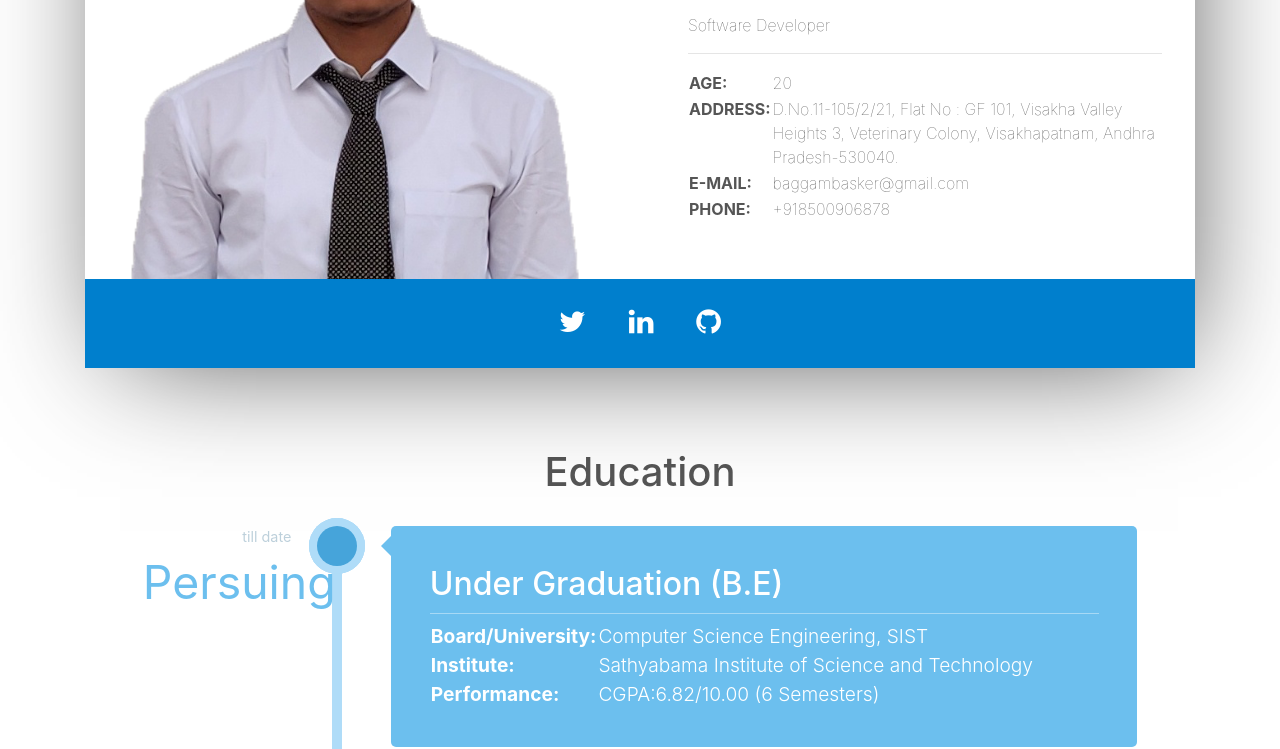
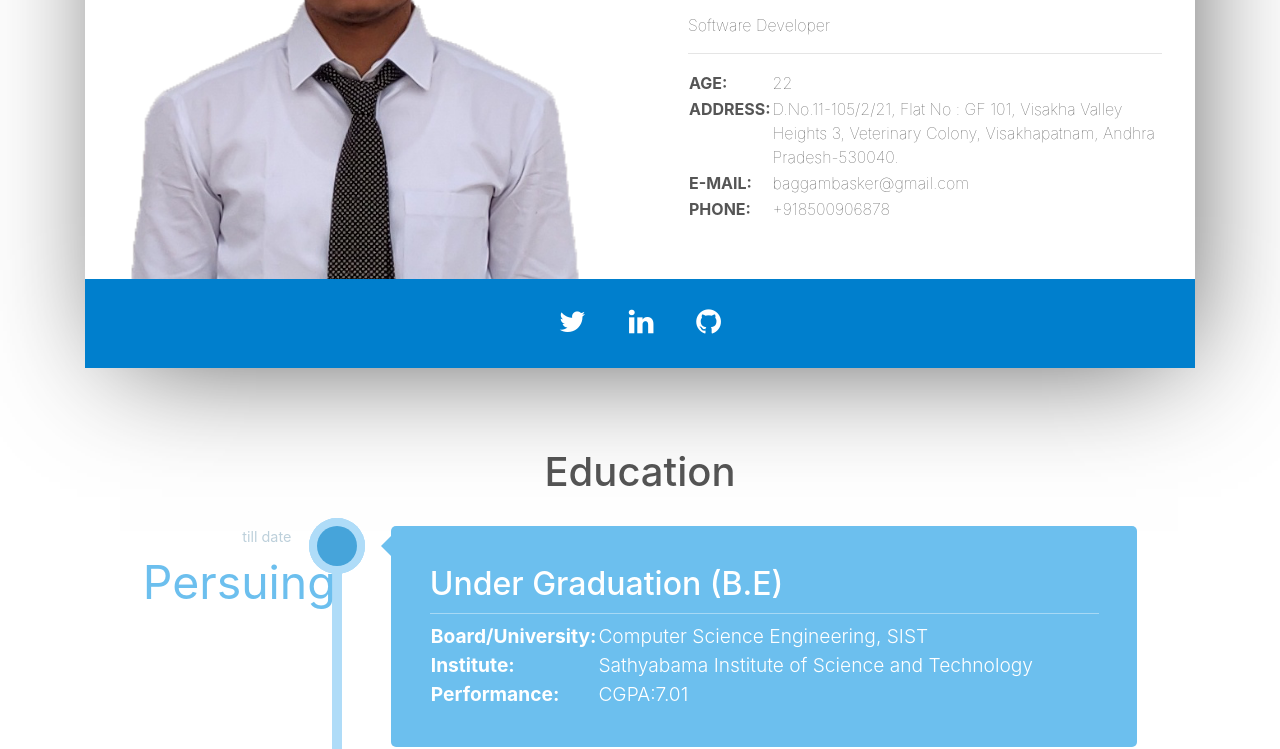
Before and after one commit to Bhaskara-patnaik/Bhaskara-patnaik.github.io, a plain HTML site: page index.html in a window 1280 px wide. Shown: the part 321-1070 px from the top of the page. Drawn offline with nearby package versions, Linux system fonts and the light colour scheme; files whose address does not match are found by name.

Commit message:
Update index.html

```diff
--- a/index.html
+++ b/index.html
@@ -58,7 +58,7 @@ Author : Baggam Bhaskara Sai Kumar Patnaik
               <table>
                 <tr>
                   <th>AGE:</th>
-                  <td>20</td>
+                  <td>22</td>
                 </tr>
                 <tr>
                   <th valign="top">ADDRESS:</th>
@@ -117,7 +117,7 @@ Author : Baggam Bhaskara Sai Kumar Patnaik
                     </tr>
                     <tr>
                       <th valign="top">Performance:</th>
-                      <td>CGPA:6.82/10.00 (6 Semesters)</td>
+                      <td>CGPA:7.01</td>
                     </tr>
                   </table>
                 </div>
@@ -203,7 +203,7 @@ Author : Baggam Bhaskara Sai Kumar Patnaik
 
         <li>
           <div class="progressbar-title">
-            <h3>JavaScript</h3>
+            <h3>Automation Anywhere</h3>
             <span class="percent" id="javascript-pourcent"></span>
           </div>
           <div class="bar-container">
```
